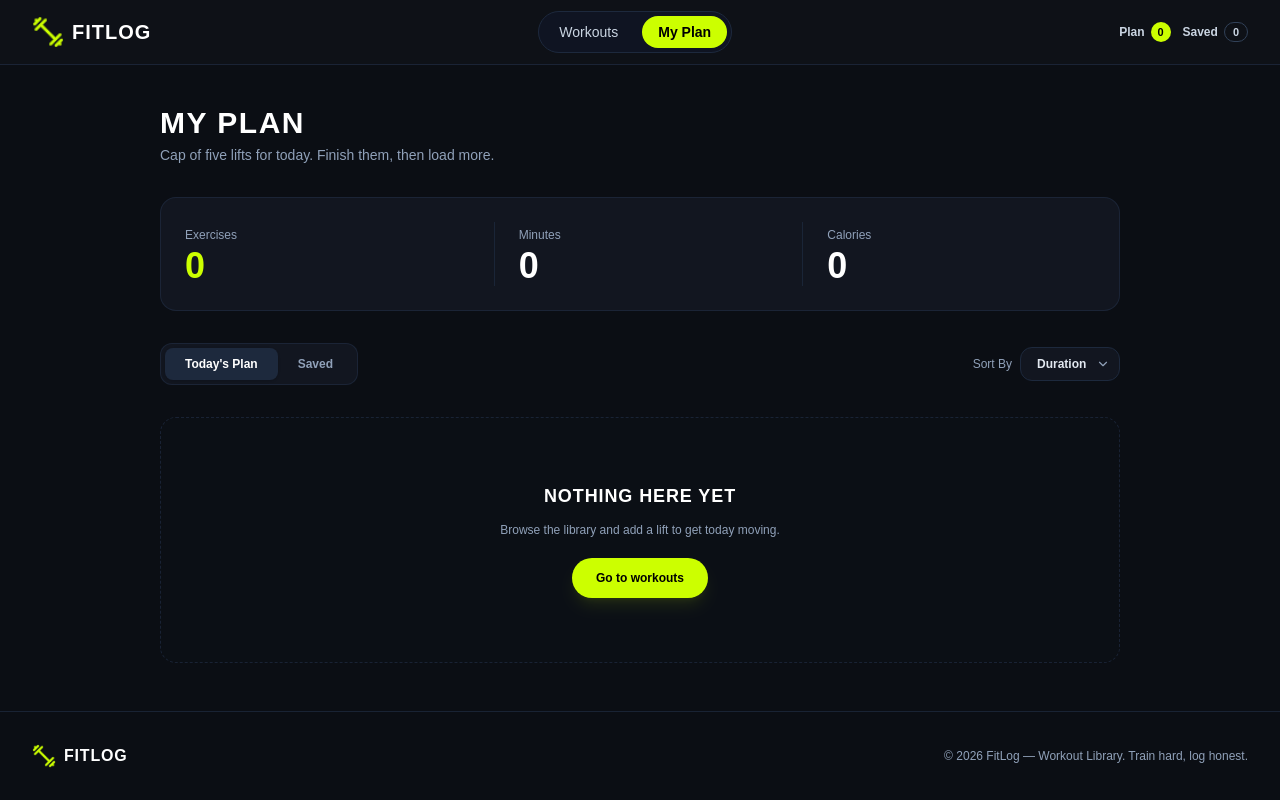
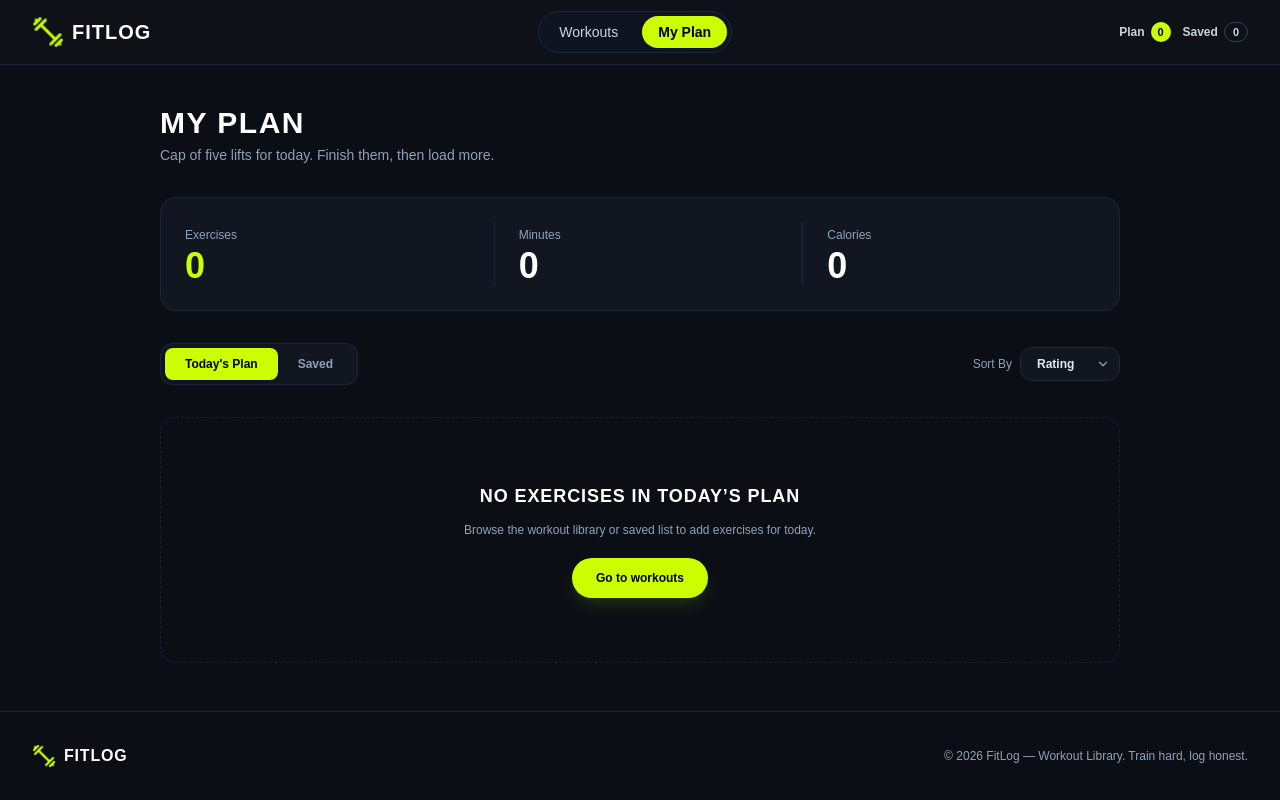
Before and after one commit to akashonline24hour/fitlog-app, a Next.js app: page /my-plan in a window 1280 px wide. Built offline with nearby package versions, Linux system fonts and the light colour scheme.

Commit message:
style: update Saved tab item view to match design mockup

```diff
--- a/src/components/plan/PlanDashboard.tsx
+++ b/src/components/plan/PlanDashboard.tsx
@@ -3,15 +3,7 @@
 import React, { useState } from "react";
 import Link from "next/link";
 import Image from "next/image";
-import {
-  Trash2,
-  Check,
-  Clock,
-  Flame,
-  Star,
-  ChevronDown,
-  X,
-} from "lucide-react";
+import { Check, Clock, Flame, Star, ChevronDown, X } from "lucide-react";
 import { usePlan } from "@/context/PlanContext";
 
 export default function PlanDashboard() {
@@ -25,24 +17,25 @@ export default function PlanDashboard() {
   } = usePlan();
 
   const [activeTab, setActiveTab] = useState<"today" | "saved">("today");
-  const [sortBy, setSortBy] = useState<string>("duration");
+  const [sortBy, setSortBy] = useState<string>("rating");
 
-  // Calculate live summary stats
-  const totalExercises = todayPlan.length;
-  const totalMinutes = todayPlan.reduce(
+  // Dynamically select list based on active tab
+  const currentList = activeTab === "today" ? todayPlan : savedPlan;
+
+  // Calculate stats dynamically for the active tab view
+  const totalExercises = currentList.length;
+  const totalMinutes = currentList.reduce(
     (acc, curr) => acc + (curr.duration || 0),
     0,
   );
-  const totalCalories = todayPlan.reduce(
+  const totalCalories = currentList.reduce(
     (acc, curr) => acc + (curr.caloriesBurned || 0),
     0,
   );
 
-  // Active list selection
-  const currentList = activeTab === "today" ? todayPlan : savedPlan;
-
   // Apply sorting
   const sortedList = [...currentList].sort((a, b) => {
+    if (sortBy === "rating") return (b.rating || 0) - (a.rating || 0);
     if (sortBy === "duration") return (b.duration || 0) - (a.duration || 0);
     if (sortBy === "calories")
       return (b.caloriesBurned || 0) - (a.caloriesBurned || 0);
@@ -62,7 +55,7 @@ export default function PlanDashboard() {
         </p>
       </div>
 
-      {/* STATS DASHBOARD CARD */}
+      {/* DYNAMIC STATS DASHBOARD CARD */}
       <div className="bg-[#121620] border border-slate-800/80 rounded-2xl p-6 grid grid-cols-3 gap-4">
         <div className="space-y-1">
           <span className="text-xs text-slate-400 font-medium">Exercises</span>
@@ -90,9 +83,9 @@ export default function PlanDashboard() {
         <div className="inline-flex bg-[#121620] p-1 rounded-xl border border-slate-800/80">
           <button
             onClick={() => setActiveTab("today")}
-            className={`px-5 py-2 rounded-lg text-xs font-semibold transition ${
+            className={`px-5 py-2 rounded-lg text-xs font-bold transition ${
               activeTab === "today"
-                ? "bg-slate-800 text-white shadow"
+                ? "bg-[#ccff00] text-black shadow"
                 : "text-slate-400 hover:text-slate-200"
             }`}
           >
@@ -100,9 +93,9 @@ export default function PlanDashboard() {
           </button>
           <button
             onClick={() => setActiveTab("saved")}
-            className={`px-5 py-2 rounded-lg text-xs font-semibold transition ${
+            className={`px-5 py-2 rounded-lg text-xs font-bold transition ${
               activeTab === "saved"
-                ? "bg-slate-800 text-white shadow"
+                ? "bg-[#ccff00] text-black shadow"
                 : "text-slate-400 hover:text-slate-200"
             }`}
           >
@@ -119,6 +112,7 @@ export default function PlanDashboard() {
               onChange={(e) => setSortBy(e.target.value)}
               className="appearance-none bg-[#121620] border border-slate-800 text-slate-200 text-xs rounded-xl px-4 py-2 pr-8 font-semibold focus:outline-none focus:border-slate-700 cursor-pointer"
             >
+              <option value="rating">Rating</option>
               <option value="duration">Duration</option>
               <option value="calories">Calories</option>
               <option value="name">Name</option>
@@ -128,14 +122,18 @@ export default function PlanDashboard() {
         </div>
       </div>
 
-      {/* WORKOUT LIST CONTENT OR EMPTY CONTAINER */}
+      {/* WORKOUT LIST CONTENT OR EMPTY STATE */}
       {sortedList.length === 0 ? (
         <div className="border border-dashed border-slate-800/80 rounded-2xl p-16 text-center flex flex-col items-center justify-center space-y-3 bg-[#0d1017]/50">
           <h3 className="text-lg font-extrabold text-white uppercase tracking-wider">
-            NOTHING HERE YET
+            {activeTab === "today"
+              ? "NO EXERCISES IN TODAY’S PLAN"
+              : "NO SAVED EXERCISES"}
           </h3>
           <p className="text-slate-400 text-xs max-w-sm">
-            Browse the library and add a lift to get today moving.
+            {activeTab === "today"
+              ? "Browse the workout library or saved list to add exercises for today."
+              : "Save workouts from the library to quickly access them later."}
           </p>
           <div className="pt-2">
             <Link
@@ -152,25 +150,29 @@ export default function PlanDashboard() {
             <div
               key={workout.id}
               className={`flex flex-col sm:flex-row items-start sm:items-center justify-between p-4 sm:p-5 rounded-2xl border bg-[#121620] gap-4 transition ${
-                workout.isDone
+                workout.isDone && activeTab === "today"
                   ? "border-slate-800/50 opacity-60"
                   : "border-slate-800/80"
               }`}
             >
               {/* Left Side: Thumbnail + Info */}
               <div className="flex items-center space-x-4">
-                <div className="relative w-24 h-16 rounded-xl overflow-hidden bg-slate-900 shrink-0">
+                <div className="relative w-28 h-18 sm:w-32 sm:h-20 rounded-xl overflow-hidden bg-slate-900 shrink-0">
                   <Image
                     src={workout.image || "/images/banner.png"}
                     alt={workout.name}
                     fill
-                    sizes="96px"
+                    sizes="128px"
                     className="object-cover"
                   />
                 </div>
                 <div>
                   <h3
-                    className={`font-extrabold text-white text-base tracking-wide uppercase ${workout.isDone ? "line-through text-slate-400" : ""}`}
+                    className={`font-extrabold text-white text-base tracking-wide uppercase ${
+                      workout.isDone && activeTab === "today"
+                        ? "line-through text-slate-400"
+                        : ""
+                    }`}
                   >
                     {workout.name}
                   </h3>
```
